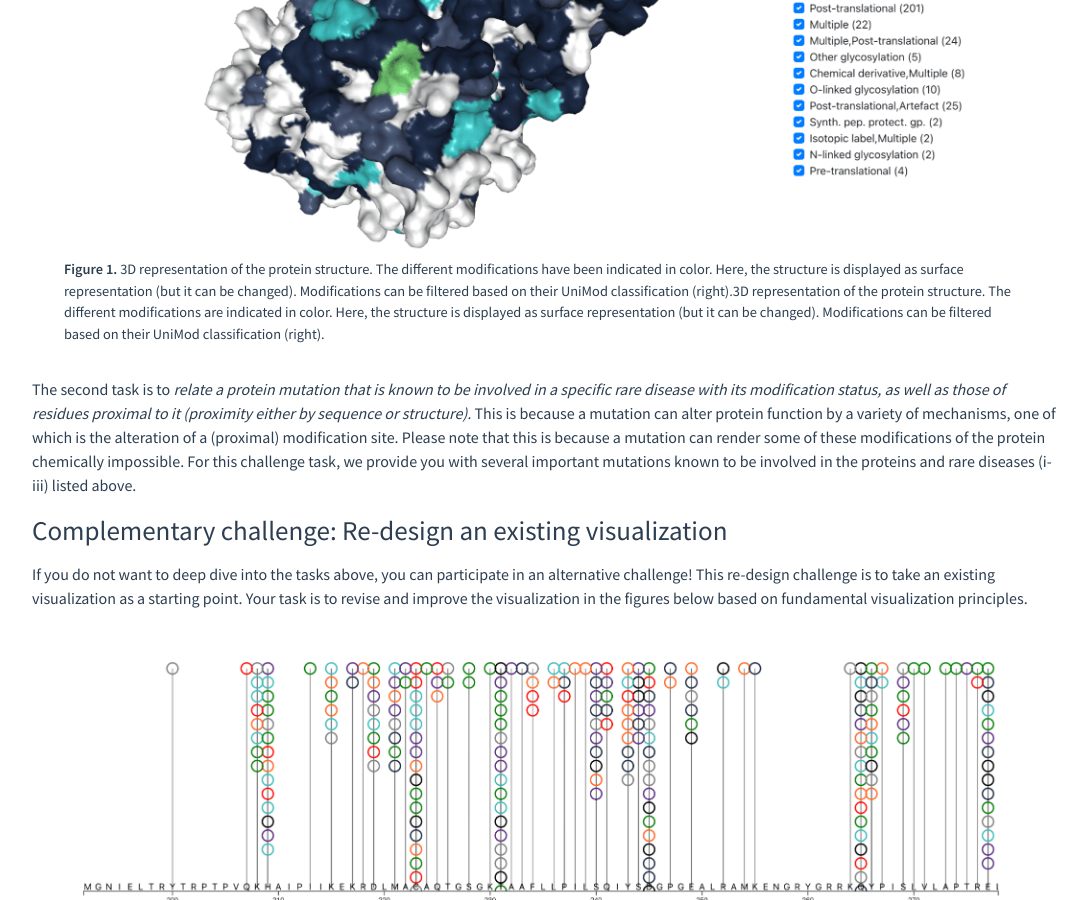
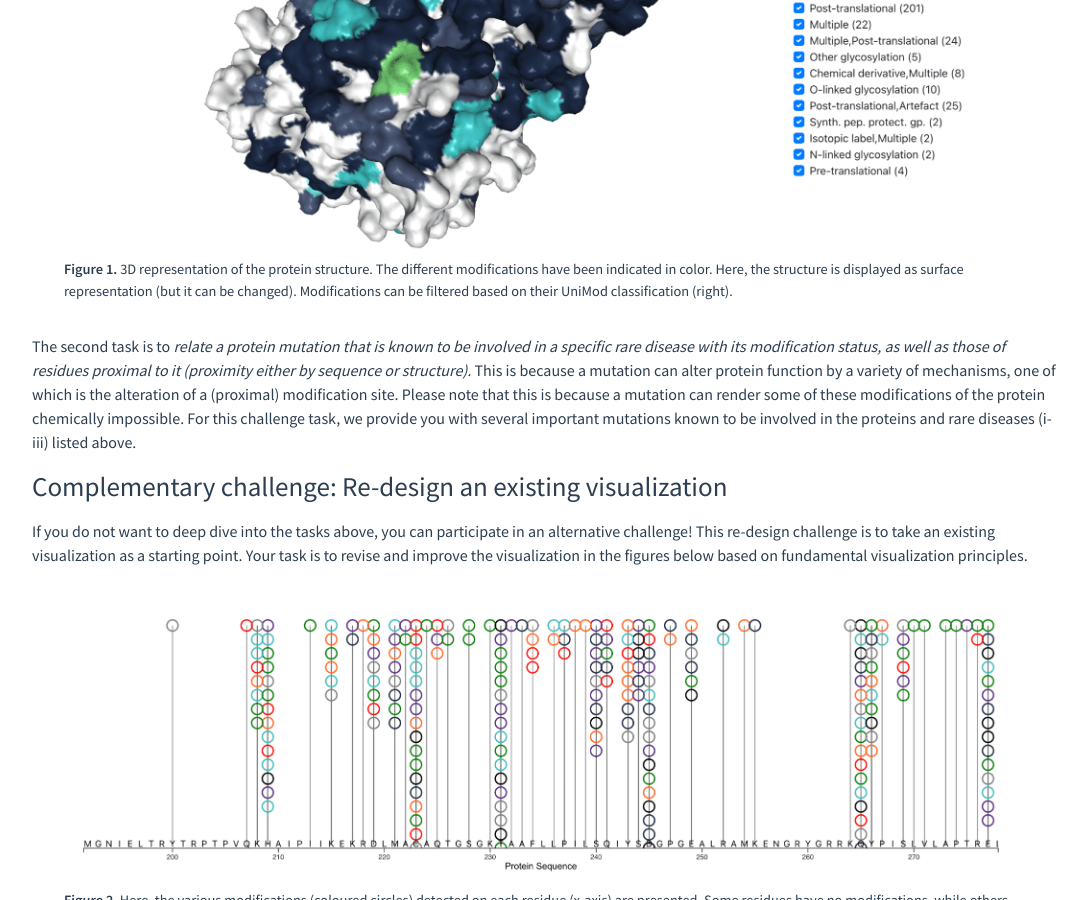
Before and after one commit to foreveremain/2024, a Jekyll site: the page built from biovis_challenge.md, in a window 1280 px wide and 900 px high, scrolled down 1408 px. Shown: the whole window, without its empty margins (96-1183 px from the left). Built offline with Jekyll 4.4.1, drawn with Linux system fonts in a browser that asks for light colours.

Commit message:
remove duplicated figure caption

```diff
--- a/biovis_challenge.md
+++ b/biovis_challenge.md
@@ -80,10 +80,7 @@ way.
 modifications have been indicated in color. Here, the structure is
 displayed as surface representation (but it can be changed).
 Modifications can be filtered based on their UniMod classification
-(right).3D representation of the protein structure. The different
-modifications are indicated in color. Here, the structure is displayed
-as surface representation (but it can be changed). Modifications can be
-filtered based on their UniMod classification (right).
+(right).
     </figcaption>
 </figure>
 
```
